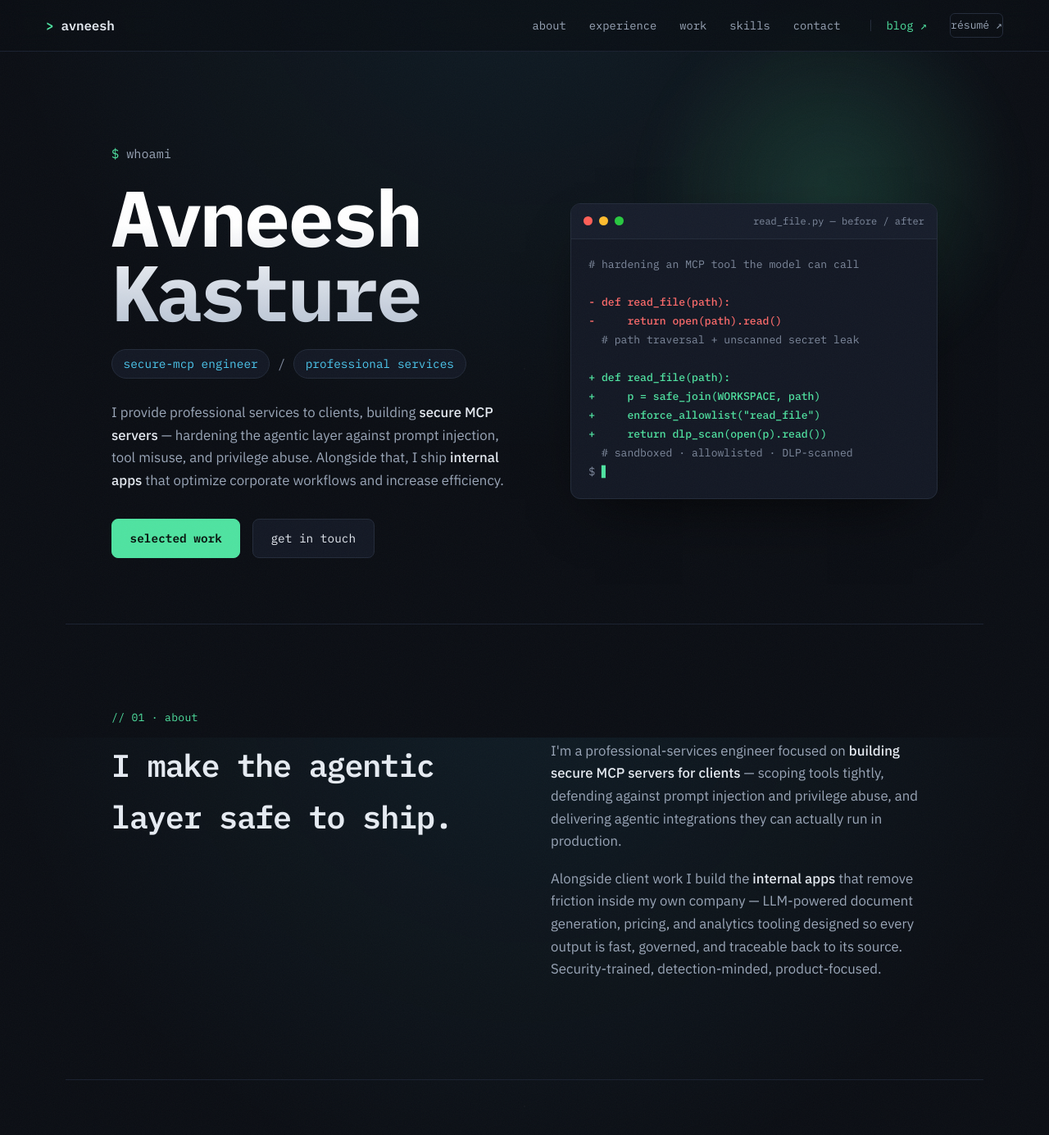
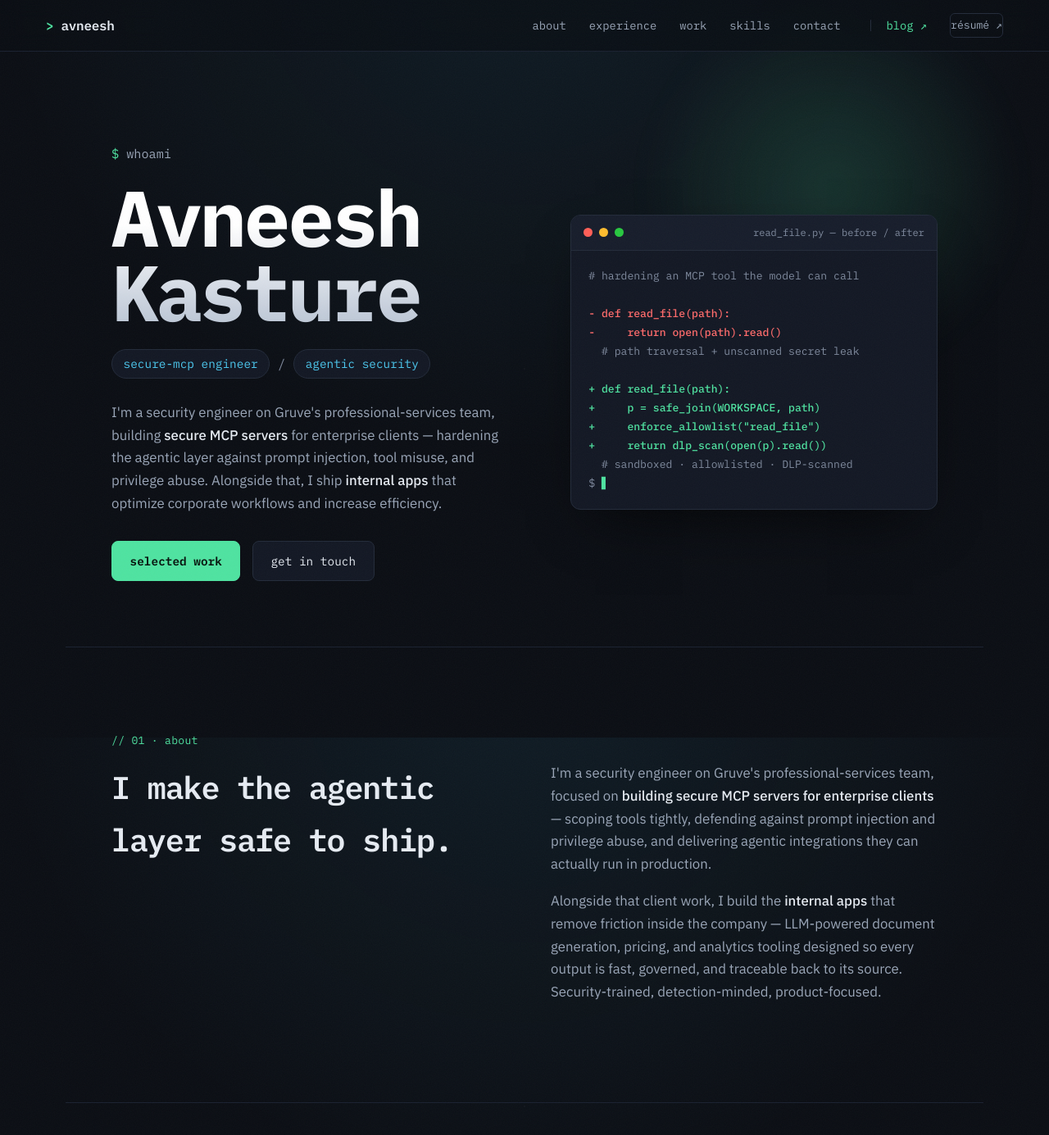
Before and after one commit to agileAlligator/Portfolio-Page, a Jekyll site: the page index.html, which Jekyll copies as it is, in a window 1280 px wide and 1400 px high. Shown: the top 1385 px of the window at 82% size. Built offline with Jekyll 4.4.1, drawn with Linux system fonts in a browser that asks for light colours; some of the changed text lies outside the part shown.

Commit message:
Homepage: remove freelance insinuation, anchor client work to Gruve role
- Hero/about now read "security engineer on Gruve's professional-services
  team, building secure MCP servers for enterprise clients" (was "I provide
  professional services to clients" / "inside my own company").
- Hero tag + title/OG: "professional services" → "agentic security".
- Meta/OG/Twitter descriptions anchored to the employed role.
- Contact heading "Let's build something secure." → "Get in touch."

Co-Authored-By: Claude Opus 4.8 (1M context) <noreply@anthropic.com>

```diff
--- a/index.html
+++ b/index.html
@@ -4,26 +4,26 @@
 		<meta charset="UTF-8" />
 		<meta name="viewport" content="width=device-width, initial-scale=1.0" />
 		<script>document.documentElement.classList.add("js");</script>
-		<title>Avneesh Kasture — Secure MCP Engineer / Professional Services</title>
+		<title>Avneesh Kasture — Secure MCP Engineer / Agentic Security</title>
 		<meta
 			name="description"
-			content="Avneesh Kasture — professional-services engineer building secure MCP servers for clients, plus internal LLM-powered apps. Agentic security, prompt-injection defense, and AI automation."
+			content="Avneesh Kasture — security engineer on Gruve's professional-services team, building secure MCP servers for enterprise clients, plus internal LLM-powered apps. Agentic security, prompt-injection defense, and AI automation."
 		/>
 		<!-- Open Graph / social -->
 		<meta property="og:type" content="website" />
-		<meta property="og:title" content="Avneesh Kasture — Secure MCP Engineer / Professional Services" />
+		<meta property="og:title" content="Avneesh Kasture — Secure MCP Engineer / Agentic Security" />
 		<meta
 			property="og:description"
-			content="Building secure MCP servers for clients — hardening the agentic layer against prompt injection, tool misuse, and privilege abuse. Plus internal LLM-powered apps."
+			content="Security engineer on Gruve's professional-services team, building secure MCP servers for enterprise clients — hardening the agentic layer against prompt injection, tool misuse, and privilege abuse. Plus internal LLM-powered apps."
 		/>
 		<meta property="og:url" content="https://avneeshk.me/" />
 		<meta property="og:image" content="https://avneeshk.me/assets/og/default.png" />
 		<meta name="twitter:card" content="summary_large_image" />
 		<meta name="twitter:image" content="https://avneeshk.me/assets/og/default.png" />
-		<meta name="twitter:title" content="Avneesh Kasture — Secure MCP Engineer / Professional Services" />
+		<meta name="twitter:title" content="Avneesh Kasture — Secure MCP Engineer / Agentic Security" />
 		<meta
 			name="twitter:description"
-			content="Building secure MCP servers for clients — agentic security, prompt-injection defense, and AI automation."
+			content="Building secure MCP servers for enterprise clients on Gruve's professional-services team — agentic security, prompt-injection defense, and AI automation."
 		/>
 		<link rel="stylesheet" href="style.css" />
 		<link rel="preconnect" href="https://fonts.googleapis.com" />
@@ -78,14 +78,14 @@
 				<p class="hero-role" data-reveal>
 					<span class="tag">secure-mcp engineer</span>
 					<span class="slash">/</span>
-					<span class="tag">professional services</span>
+					<span class="tag">agentic security</span>
 				</p>
 				<p class="hero-blurb" data-reveal>
-					I provide professional services to clients, building
-					<strong>secure MCP servers</strong> — hardening the agentic layer against
-					prompt injection, tool misuse, and privilege abuse. Alongside that, I ship
-					<strong>internal apps</strong> that optimize corporate workflows and
-					increase efficiency.
+					I'm a security engineer on Gruve's professional-services team, building
+					<strong>secure MCP servers</strong> for enterprise clients — hardening the
+					agentic layer against prompt injection, tool misuse, and privilege abuse.
+					Alongside that, I ship <strong>internal apps</strong> that optimize corporate
+					workflows and increase efficiency.
 				</p>
 				<div class="hero-cta" data-reveal>
 					<a class="btn btn-primary" href="#work">selected work</a>
@@ -122,14 +122,15 @@
 				</h2>
 				<div class="about-body" data-reveal>
 					<p>
-						I'm a professional-services engineer focused on
-						<strong>building secure MCP servers for clients</strong> — scoping
-						tools tightly, defending against prompt injection and privilege abuse,
-						and delivering agentic integrations they can actually run in production.
+						I'm a security engineer on Gruve's professional-services team, focused on
+						<strong>building secure MCP servers for enterprise clients</strong> —
+						scoping tools tightly, defending against prompt injection and privilege
+						abuse, and delivering agentic integrations they can actually run in
+						production.
 					</p>
 					<p>
-						Alongside client work I build the <strong>internal apps</strong> that
-						remove friction inside my own company — LLM-powered document generation,
+						Alongside that client work, I build the <strong>internal apps</strong> that
+						remove friction inside the company — LLM-powered document generation,
 						pricing, and analytics tooling designed so every output is fast,
 						governed, and traceable back to its source. Security-trained,
 						detection-minded, product-focused.
@@ -438,7 +439,7 @@
 		<!-- ──────────────────────────── CONTACT ──────────────────────────── -->
 		<section class="section section-contact" id="contact">
 			<p class="section-label" data-reveal>// 07 · contact</p>
-			<h2 class="contact-title" data-reveal>Let's build something secure.</h2>
+			<h2 class="contact-title" data-reveal>Get in touch.</h2>
 			<div class="contact-links" data-reveal>
 				<a href="mailto:apkasture02@gmail.com">apkasture02@gmail.com</a>
 				<a href="https://github.com/agileAlligator" target="_blank" rel="noopener">github / agileAlligator</a>
```
